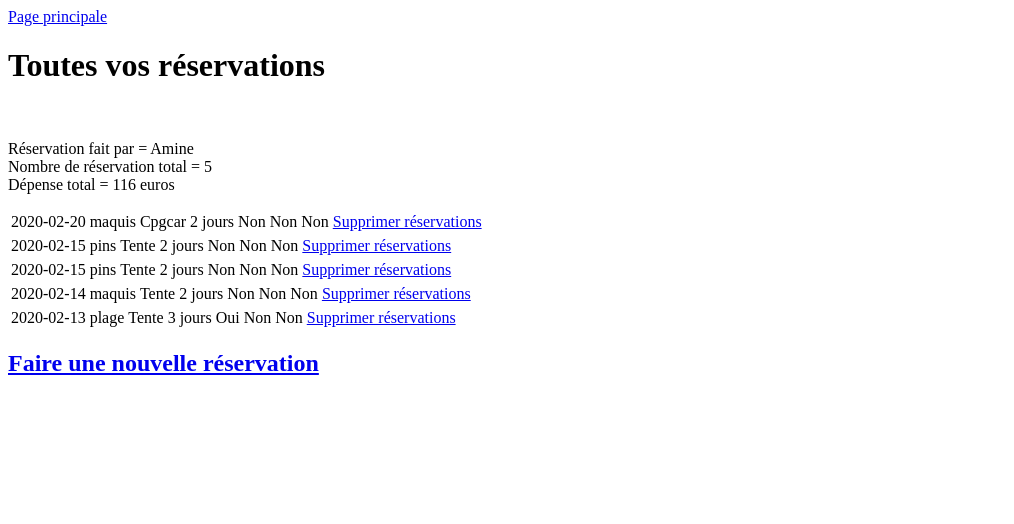
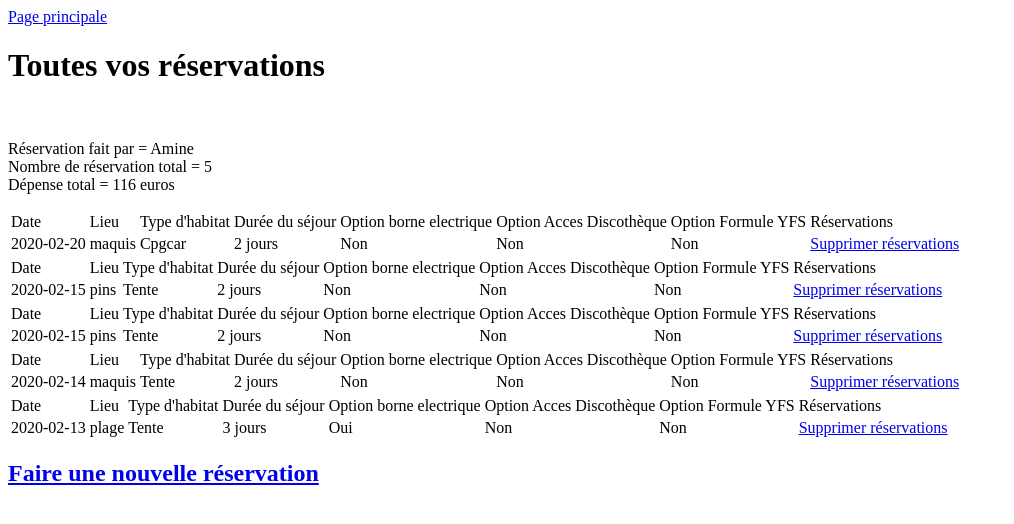
Before and after one commit to amine-bouchakour/camping, a PHP site: page /profil.php in a window 1280 px wide. Shown: the top 524 px of the page, without its empty margins (0-1014 px from the left). Run offline with PHP 8.4, Linux system fonts and the light colour scheme; a user stored in the database is signed in; data comes from the database, SQL or seed files in the repository.

Commit message:
ajout thead tavleau profil information reservation

```diff
--- a/profil.php
+++ b/profil.php
@@ -52,7 +52,16 @@ foreach($resultat as $ligne){
     $disco=ucfirst($ligne[6]);
     $yfs=ucfirst($ligne[7]);
     $id=$ligne[0];
-echo "<table>
+echo "<table><thead>
+<td>Date</td>
+<td>Lieu</td>
+<td>Type d'habitat</td>
+<td>Durée du séjour</td>
+<td>Option borne electrique</td>
+<td>Option Acces Discothèque</td>
+<td>Option Formule YFS</td>
+<td>Réservations</td>
+</thead>
 <tr>
 <td>$date</td>
 <td>$emplacement</td>
```
